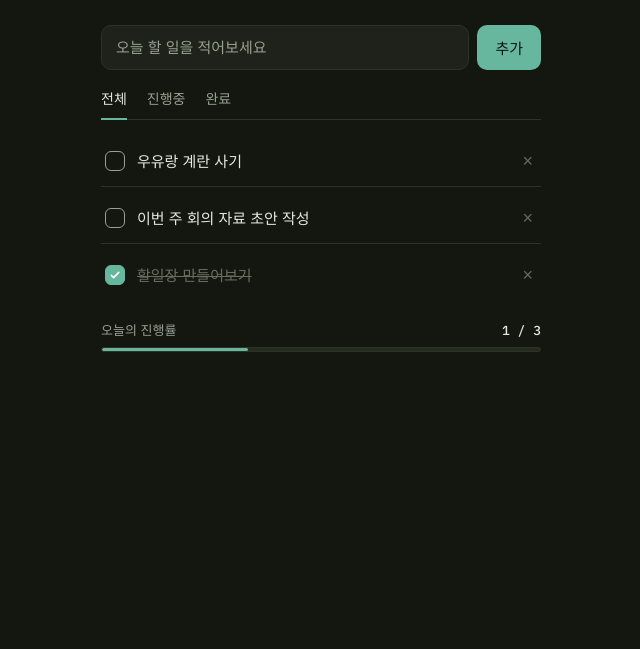
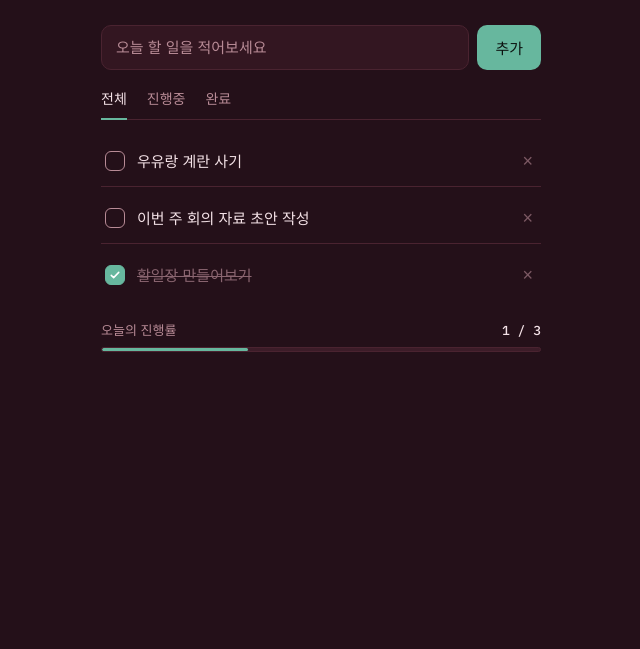
Before and after one commit to bestksw17/haliljang, a plain HTML site: page index.html in a window 1280 px wide. Shown: the part 151-800 px from the top of the page, without its empty margins (319-959 px from the left). Drawn offline with Linux system fonts and the dark colour scheme; a web font is replaced by a local one.

Commit message:
배경 핑크 톤으로 변경

```diff
--- a/index.html
+++ b/index.html
@@ -8,30 +8,30 @@
 <style>
   :root {
     color-scheme: light dark;
-    --bg: #eef1ee;
+    --bg: #fbe8ec;
     --surface: #ffffff;
-    --surface-2: #f6f7f4;
-    --ink: #1f2420;
-    --sub: #6b7267;
+    --surface-2: #f7dfe4;
+    --ink: #35232a;
+    --sub: #8c6b72;
     --accent: #2f6f5e;
     --accent-strong: #234f42;
     --on-accent: #ffffff;
-    --border: #dde1da;
-    --done: #9aa093;
+    --border: #f1d2d9;
+    --done: #bd97a0;
     --danger: #ac4632;
   }
   @media (prefers-color-scheme: dark) {
     :root {
-      --bg: #14170f;
-      --surface: #1e221b;
-      --surface-2: #262b21;
-      --ink: #e7e9e1;
-      --sub: #98a091;
+      --bg: #241019;
+      --surface: #331621;
+      --surface-2: #3c1c28;
+      --ink: #f4e2e7;
+      --sub: #b88b96;
       --accent: #67b79e;
       --accent-strong: #86cbb3;
       --on-accent: #0c1310;
-      --border: #2d3227;
-      --done: #676d60;
+      --border: #4a2330;
+      --done: #8a6570;
       --danger: #d9836d;
     }
   }
```
